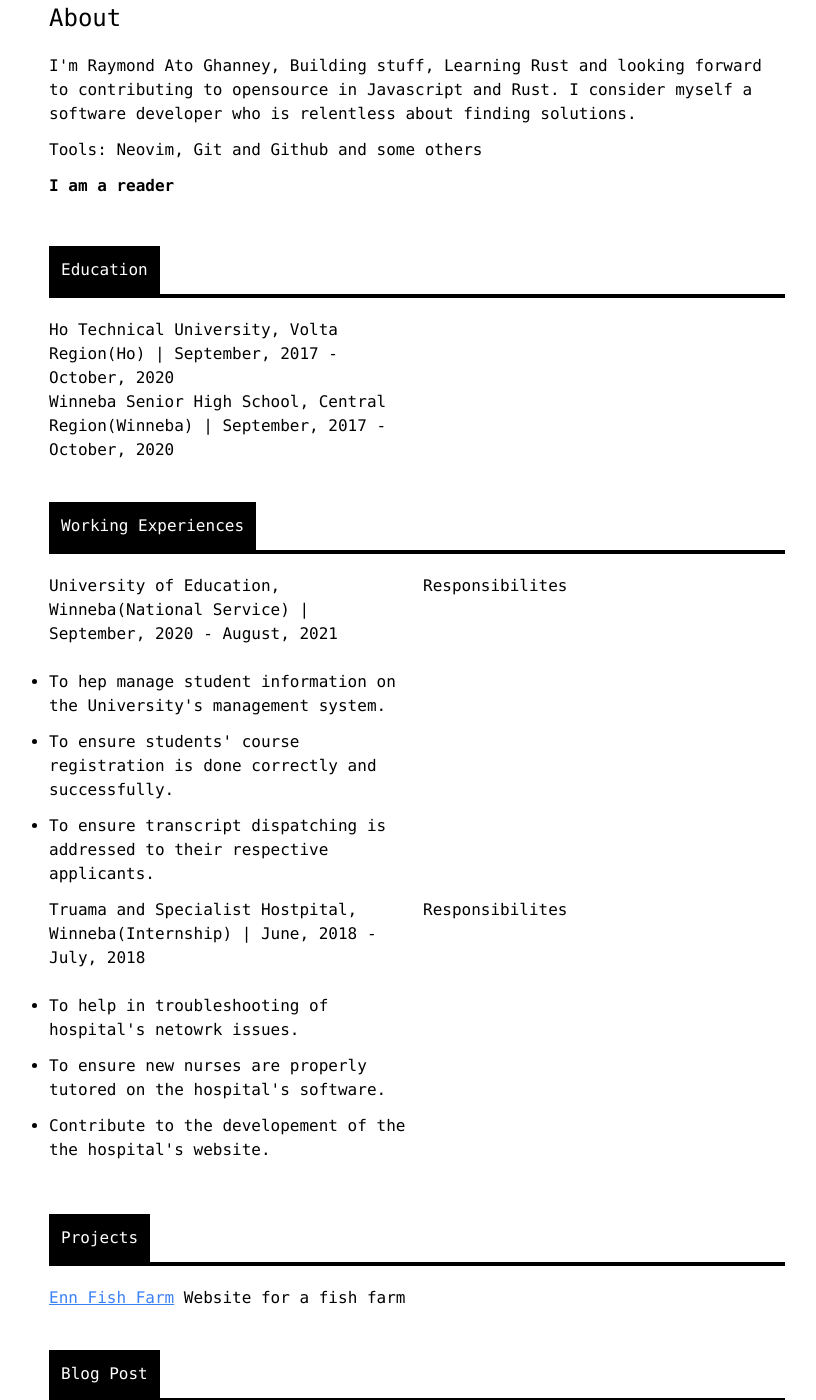
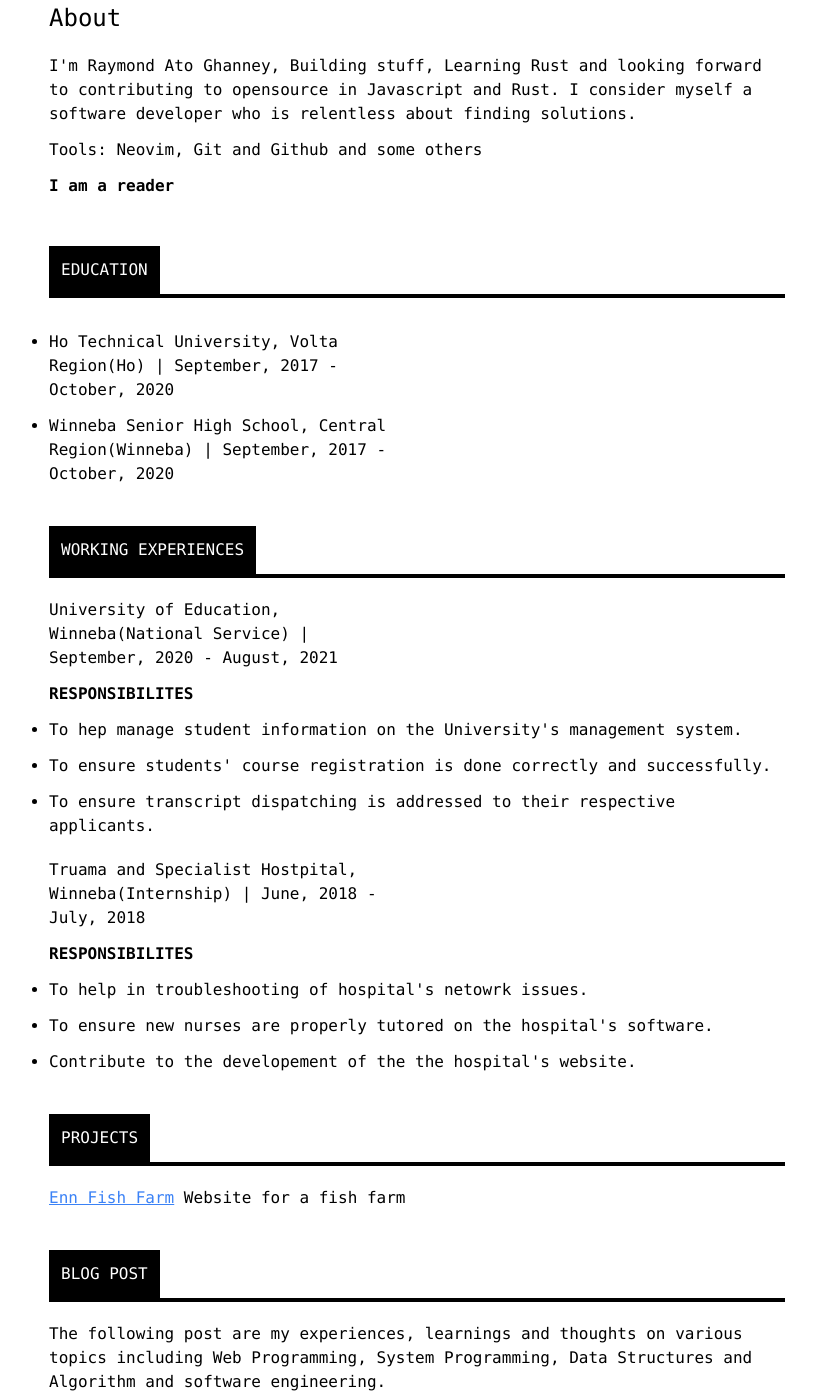
Before and after one commit to at-o/at-o.github.io, a Jekyll site: the page built from index.html, in a window 1280 px wide and 1400 px high, scrolled down 346 px. Shown: the whole window, without its empty margins (223-1039 px from the left). Built offline with Jekyll 4.4.1, drawn with Linux system fonts in a browser that asks for light colours; nearby versions of some CDN libraries; some of the changed text lies outside the part shown.

Commit message:
add: workexperience and education

```diff
--- a/index.html
+++ b/index.html
@@ -39,14 +39,14 @@ title: "Home Page"
     <section class="mb-10">
         <div class="my-5">
             <h2 id="project" class="px-3 py-3 inline-block bg-black text-white">
-                Education
+                {{"Education" | upcase}}
             </h2>
             <hr class="h-1 mx-auto bg-black border-0" />
         </div>
 
         <div class="grid grid-cols-1 gap-3 text-black sm:grid-cols-2">
-            <ul>
-                <li> Ho Technical University, Volta Region(Ho) | September, 2017 - October, 2020</li>
+            <ul class="list-disc">
+                <li class="my-3"> Ho Technical University, Volta Region(Ho) | September, 2017 - October, 2020</li>
                 <li> Winneba Senior High School, Central Region(Winneba) | September, 2017 - October, 2020</li>
             </ul>
         </div>
@@ -55,14 +55,18 @@ title: "Home Page"
     <section class="mb-10">
         <div class="my-5">
             <h2 id="project" class="px-3 py-3 inline-block bg-black text-white">
-                Working Experiences
+                {{"Working Experiences" | upcase}}
             </h2>
             <hr class="h-1 mx-auto bg-black border-0" />
         </div>
 
-        <div class="grid grid-cols-1 gap-3 text-black sm:grid-cols-2">
-            <h3> University of Education, Winneba(National Service) | September, 2020 - August, 2021 </h3>
-            <h4> Responsibilites </h4>
+        <div class="text-black">
+            <div class="grid grid-cols-1 gap-3 text-black sm:grid-cols-2">
+                <h3> University of Education, Winneba(National Service) | September, 2020 - August, 2021 </h3>
+            </div>
+
+            <h4 class="font-bold my-3"> {{"Responsibilites" | upcase}} </h4>
+
             <ul class="list-disc">
                 <li class="my-3"> To hep manage student information on the University's management system. </li>
                 <li class="my-3"> To ensure students' course registration is done correctly and successfully. </li>
@@ -70,9 +74,13 @@ title: "Home Page"
             </ul>
         </div>
 
-        <div class="grid grid-cols-1 gap-3 text-black sm:grid-cols-2">
-            <h3> Truama and Specialist Hostpital, Winneba(Internship) | June, 2018 - July, 2018 </h3>
-            <h4> Responsibilites </h4>
+        <div class="text-black my-5">
+            <div class="grid grid-cols-1 gap-3 text-black sm:grid-cols-2">
+                <h3> Truama and Specialist Hostpital, Winneba(Internship) | June, 2018 - July, 2018 </h3>
+            </div>
+
+            <h4 class="font-bold my-3"> {{"Responsibilites" | upcase}} </h4>
+
             <ul class="list-disc">
                 <li class="my-3"> To help in troubleshooting of hospital's netowrk issues.</li>
                 <li class="my-3"> To ensure new nurses are properly tutored on the hospital's software.</li>
@@ -84,7 +92,7 @@ title: "Home Page"
     <section class="mb-10">
         <div class="my-5">
             <h2 id="project" class="px-3 py-3 inline-block bg-black text-white">
-                Projects
+                {{"Projects" | upcase}}
             </h2>
             <hr class="h-1 mx-auto bg-black border-0" />
         </div>
@@ -108,7 +116,7 @@ title: "Home Page"
 
         <div class="my-5">
             <h2 id="post" class="px-3 py-3 inline-block bg-black text-white">
-                Blog Post
+                {{"Blog Post" | upcase}}
             </h2>
             <hr class="h-1 mx-auto bg-black border-0" />
         </div>
@@ -121,7 +129,7 @@ title: "Home Page"
 
         <div class="my-5">
             <h2 class="px-3 py-3 inline-block bg-black text-white">
-                Recent Post
+                {{"Recent Post" | upcase}}
             </h2>
             <hr class="h-1 mx-auto bg-black border-0" />
         </div>
```
